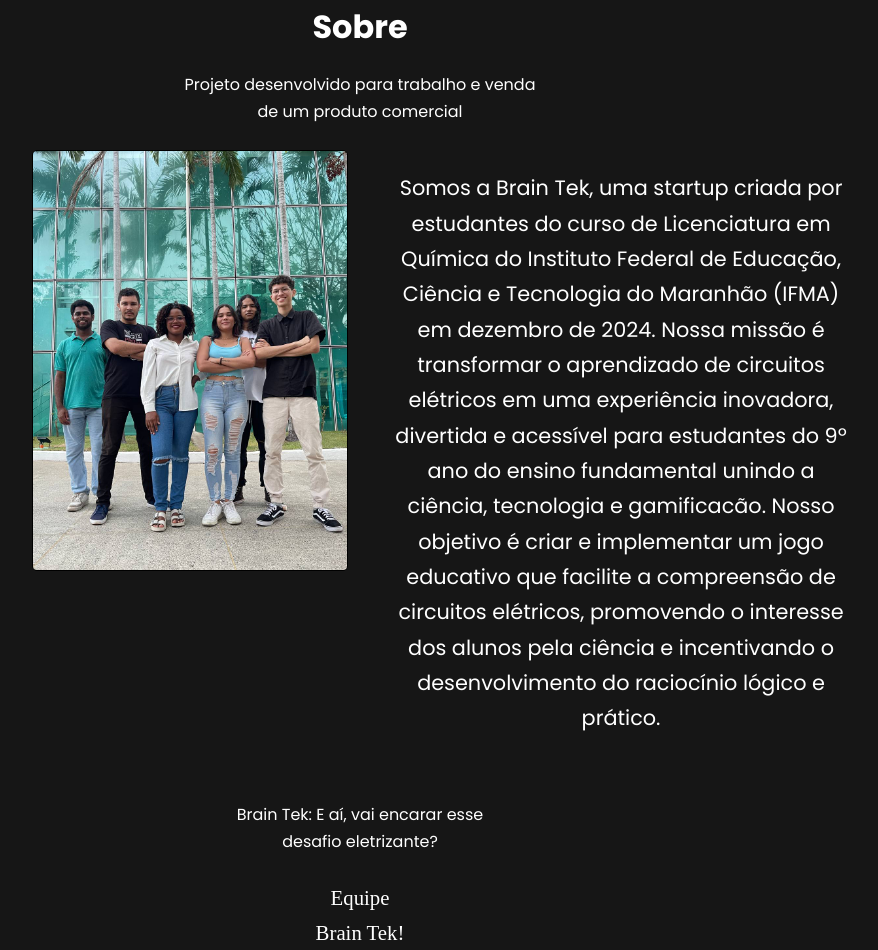
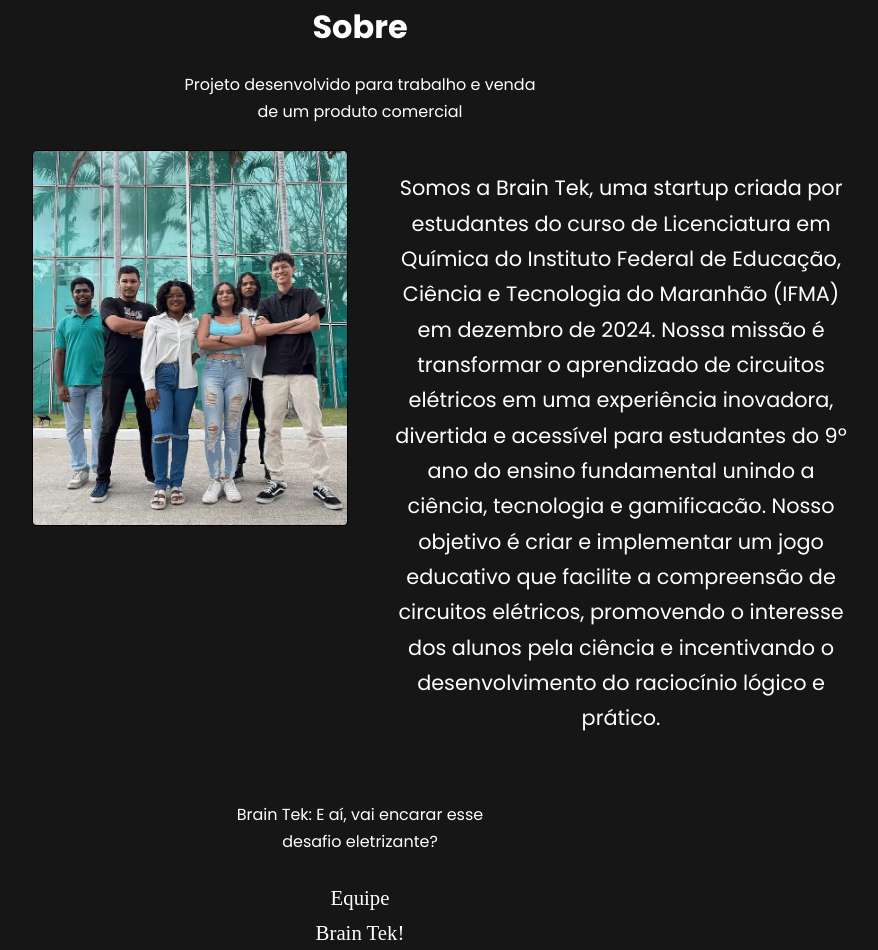
Before and after one commit to RobertyLive/BrainTek.github.io, a plain HTML site: page index.html in a window 1280 px wide. Shown: the part 5789-6739 px from the top of the page, without its empty margins (280-1158 px from the left). Drawn offline with Linux system fonts and the light colour scheme; a web font is replaced by a local one.

Commit message:
alterando img

```diff
--- a/index.html
+++ b/index.html
@@ -243,7 +243,7 @@
             <p>Projeto desenvolvido para trabalho e venda de um produto comercial</p>
 
             <div class="intro-brain-tek">
-                <img src="/imgs/todos.jpg" alt="">
+                <img src="/imgs/admin resize/todos.avif" alt="">
                 <p class="text-sobre">Somos a Brain Tek, uma startup criada por estudantes do curso de Licenciatura em
                     Química do Instituto Federal de Educação, Ciência e Tecnologia do Maranhão (IFMA) em dezembro de
                     2024. Nossa missão é transformar o aprendizado de circuitos elétricos em uma experiência inovadora,
```
Also changed, not shown: imgs/admin resize/todos.avif (added).
